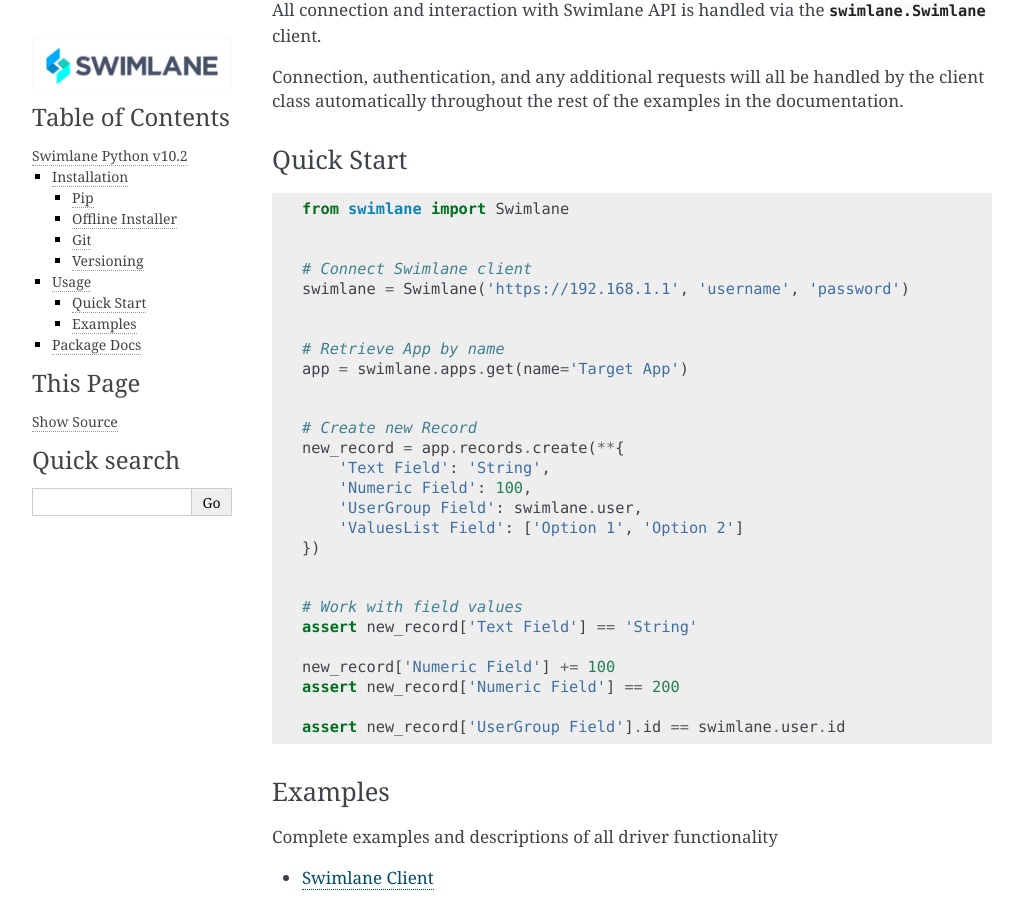
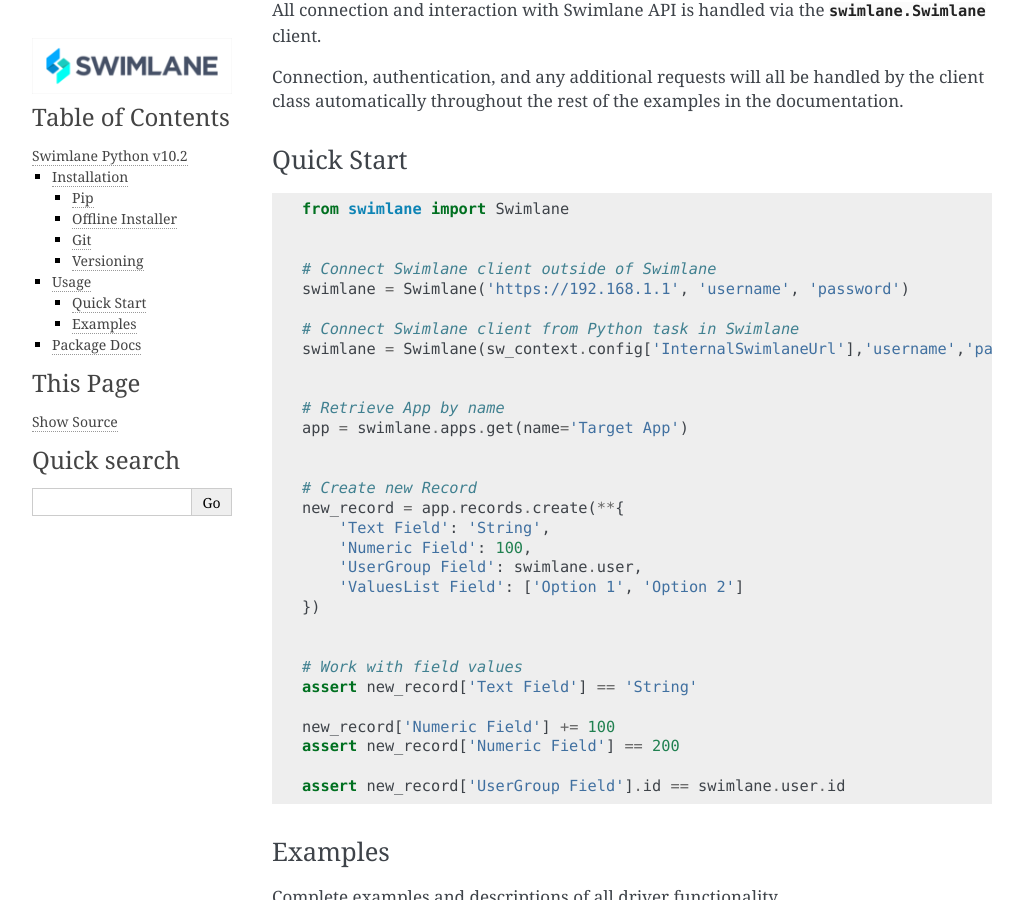
Before and after one commit to swimlane/swimlane-python, a Sphinx documentation site: the page built from docs/index.rst, in a window 1280 px wide and 900 px high, scrolled down 1996 px. Shown: the whole window, without its empty margins (118-1141 px from the left). Built offline with Sphinx 7.4.7, drawn with Linux system fonts in a browser that asks for light colours.

Commit message:
Adding documentation update for swimlane connectioninside of swimlane (#120)

```diff
--- a/docs/index.rst
+++ b/docs/index.rst
@@ -129,8 +129,11 @@
     from swimlane import Swimlane
 
 
-    # Connect Swimlane client
+    # Connect Swimlane client outside of Swimlane
     swimlane = Swimlane('https://192.168.1.1', 'username', 'password')
+
+    # Connect Swimlane client from Python task in Swimlane
+    swimlane = Swimlane(sw_context.config['InternalSwimlaneUrl'],'username','password')
 
 
     # Retrieve App by name
```
